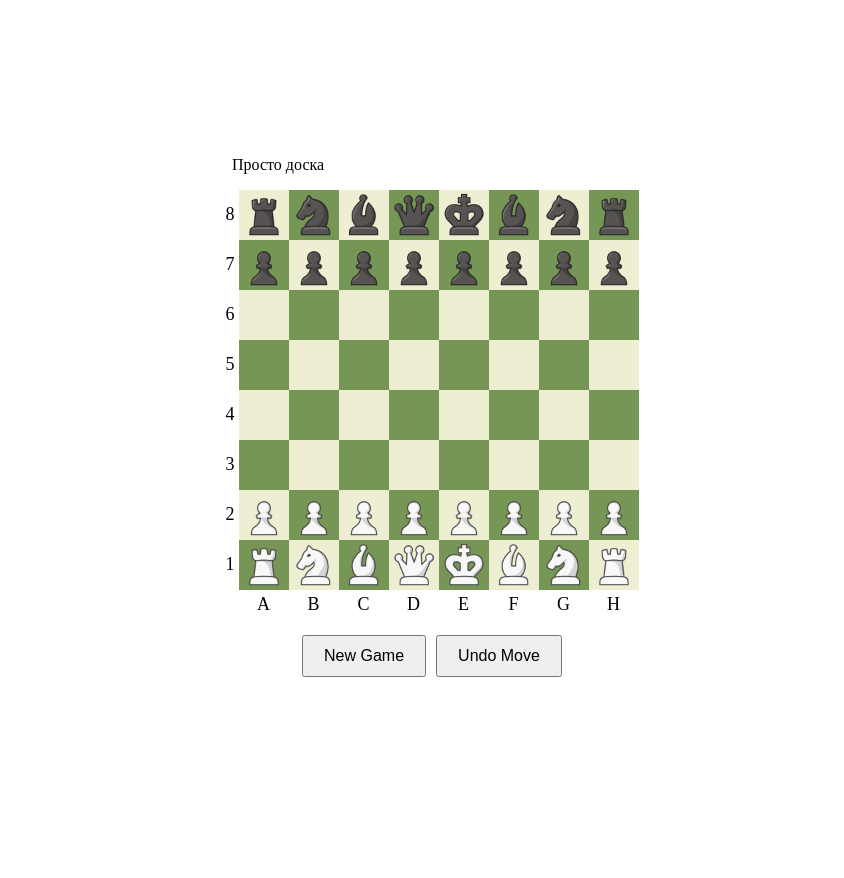
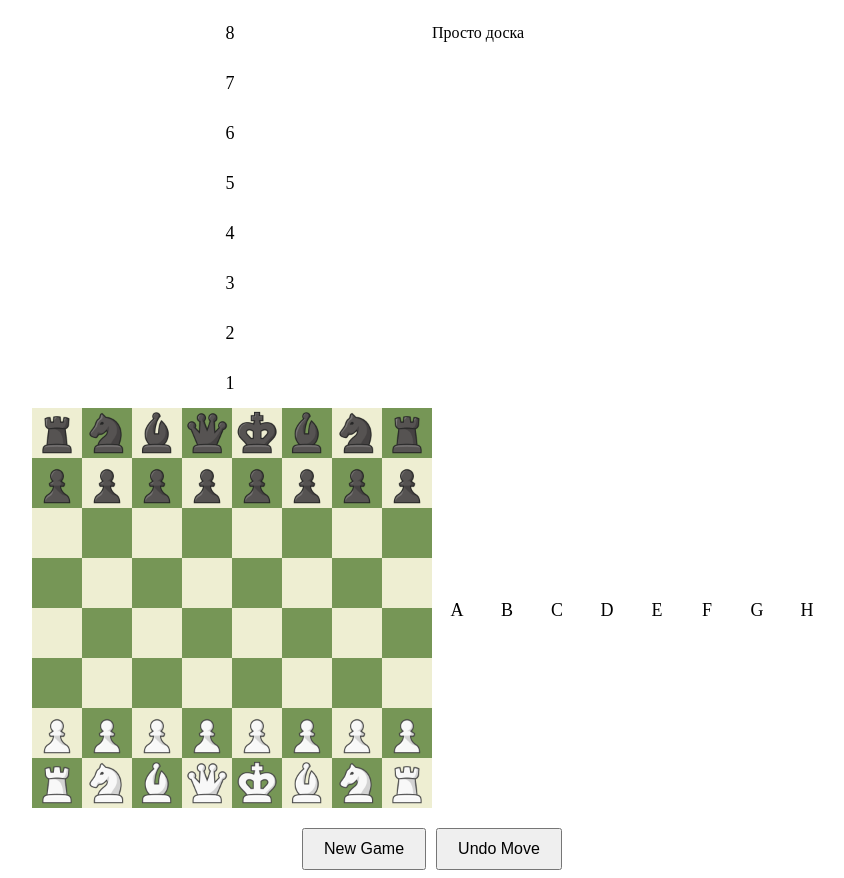
Before and after one commit to msamual/online-chess, an Angular app in the folder front/: page / in a window 1280 px wide. Shown: the whole page, without its empty margins (208-1052 px from the left). Before the commit the page ends 816 px from the top, so only its background shows below. Built offline with nearby package versions, Linux system fonts and the light colour scheme.

Commit message:
просто доска

```diff
--- a/front/src/app/chess-board/chess-board.component.html
+++ b/front/src/app/chess-board/chess-board.component.html
@@ -1,4 +1,3 @@
-<p>Просто доска</p>
 <div class="board-container">
   <!-- Нумерация строк слева -->
   <div class="numbers-column">
@@ -6,6 +5,7 @@
       {{ num }}
     </div>
   </div>
+  <p>Просто доска</p>
 
   <!-- Шахматная доска -->
   <div class="board">
```
